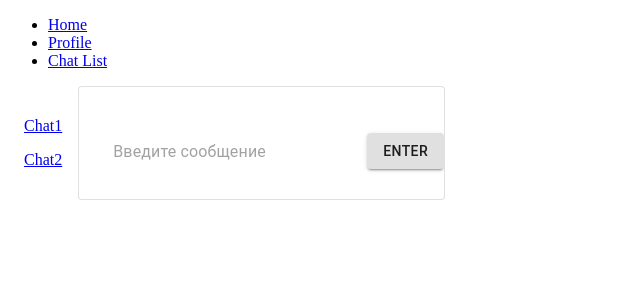
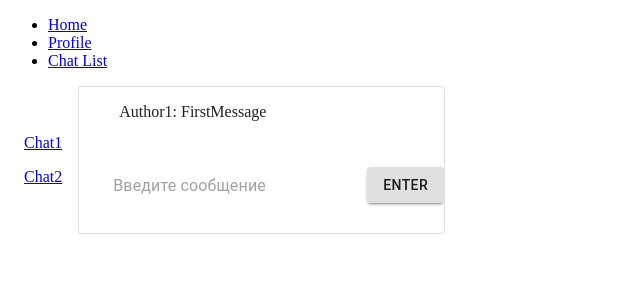
Before and after one commit to SiberianJohnny/react-chat, a React (Create React App) app: page /chatlist/0 in a window 1280 px wide. Shown: the top 300 px of the page, without its empty margins (0-640 px from the left). Built offline with nearby package versions, Linux system fonts and the light colour scheme.

Commit message:
Chats now show their own data. But it cannot be updated for now.

```diff
--- a/src/components/App.js
+++ b/src/components/App.js
@@ -5,6 +5,7 @@ import CurrentChat from './CurrentChat/CurrentChat.js';
 import { BrowserRouter, Link, Route, Switch } from "react-router-dom";
 import ProfilePage from "./ProfilePage/ProfilePage.js";
 import { useState } from 'react';
+import NoChat from "./NoChat/NoChat.js";
 
 const theme = createTheme({
   palette: {
@@ -17,7 +18,30 @@ const theme = createTheme({
   },
 });
 
+const chatsArr = [{
+  id: 0,
+  name: "Chat1",
+  user: 'Author1',
+  messages: [{ text: "FirstMessage", author: 'Author1' }],
+
+},
+{
+  id: 1,
+  name: "Chat2",
+  user: 'Author2',
+  messages: [{ text: "FirstMessageHereToo!", author: 'Author2' }],
+
+},
+];
+
 function App() {
+
+  const [allChats, setAllChats] = useState(chatsArr);
+
+  const someFunc = (newData) => {
+    setAllChats(prev => [...prev, newData])
+    console.log(newData)
+  }
 
   return (
     <ThemeProvider theme={theme}>
@@ -29,23 +53,29 @@ function App() {
             <li><Link to="/chatlist">Chat List</Link></li>
           </ul>
         </header>
+        <Box sx={{ display: 'flex', alignItems: 'center' }}>
           <Switch>
             <Route exact path="/">
               Home Page
             </Route>
-          <Route exact path="/profile"><ProfilePage /></Route>
-          <Box sx={{ display: 'flex', alignItems: 'center' }}>
-            <Route path="/chatlist">
-              <ChatList />
+            <Route exact path="/profile">
+              <ProfilePage />
             </Route>
-            <Route path="/chatlist/:chatId">
-              <CurrentChat />
+
+            <Route exact path="/chatlist">
+              <ChatList
+                chats={allChats}
+              />
+              <NoChat />
             </Route>
-          </Box>
-          <Route>
-            <h3>Page not found</h3>
+            <Route exact path="/chatlist/:chatId">
+              <ChatList
+                chats={allChats}
+              />
+              <CurrentChat chats={allChats} someProp={someFunc} />
             </Route>
           </Switch>
+        </Box>
       </BrowserRouter>
     </ThemeProvider >
   );
--- a/src/components/ChatList/ChatList.js
+++ b/src/components/ChatList/ChatList.js
@@ -1,61 +1,39 @@
 import * as React from 'react';
 import List from '@material-ui/core/List';
 import ListItem from '@material-ui/core/ListItem';
-import Divider from '@material-ui/core/Divider';
-import ListItemAvatar from '@material-ui/core/ListItemAvatar';
-import Avatar from '@material-ui/core/Avatar';
 
 import { Link } from "react-router-dom";
 import { useState } from 'react';
 
 
-const chatsArr = [{
-  id: 0,
-  name: "Chat1",
-  messages: [{ text: "FirstMessage", author: 'Author1' }],
+// const chatsArr = [{
+//   id: 0,
+//   name: "Chat1",
+//   messages: [{ text: "FirstMessage", author: 'Author1' }],
 
-},
-{
-  id: 1,
-  name: "Chat2",
-  messages: [{ text: "FirstMessageHereToo!", author: 'Author2' }],
+// },
+// {
+//   id: 1,
+//   name: "Chat2",
+//   messages: [{ text: "FirstMessageHereToo!", author: 'Author2' }],
 
-},
-];
+// },
+// ];
 
-export default function AlignItemsList() {
+export default function AlignItemsList({ chats }) {
 
-
-  const [allChats, setAllChats] = useState([chatsArr]);
-
+  // const [allChats, setAllChats] = useState([chatsArr]);
   return (
     <List sx={{ width: '100%', maxWidth: 360, bgcolor: 'background.paper' }}>
       {
-        chatsArr.map((chat) => (
+        chats.map((chat) => (
           <ListItem key={chat.id}>
-            <Link to={`/chatlist/${chat.name}`}>
+            <Link to={`/chatlist/${chat.id}`}>
               {chat.name}
             </Link>
           </ListItem>
         ))
       }
-      {/* <ListItem alignItems="flex-start">
-        <ListItemAvatar>
-          <Avatar alt="Remy Sharp" src="/static/images/avatar/1.jpg" />
-        </ListItemAvatar>
-      </ListItem>
-      <Divider variant="inset" component="li" />
-      <ListItem alignItems="flex-start">
-        <ListItemAvatar>
-          <Avatar alt="Travis Howard" src="/static/images/avatar/2.jpg" />
-        </ListItemAvatar>
-      </ListItem>
-      <Divider variant="inset" component="li" />
-      <ListItem alignItems="flex-start">
-        <ListItemAvatar>
-          <Avatar alt="Cindy Baker" src="/static/images/avatar/3.jpg" />
-        </ListItemAvatar>
-      </ListItem> */}
     </List>
   );
 }
--- a/src/components/CurrentChat/CurrentChat.js
+++ b/src/components/CurrentChat/CurrentChat.js
@@ -2,25 +2,36 @@ import { useState, useEffect } from 'react';
 import MessageList from '../MessageList/MessageList';
 import { useParams } from "react-router-dom";
 
-const CurrentChat = () => {
-  const [allMessages, setAllMessages] = useState([])
+const CurrentChat = ({ chats, someProp }) => {
+  const { chatId } = useParams();
+
+  const allChatMessages = chats.map((item) => (
+    item.messages
+  ))
+
+  const [allMessages, setAllMessages] = useState(allChatMessages)
+
+  let msgText = '';
+  const eventhandler = data => {
+    msgText = data;
+  }
 
 
   const addMsg = (e) => {
+    const currentChat = chats[chatId];
     const newMsg = {
-      id: allMessages.length + 1,
-      text: document.getElementById('message-input').value,
-      author: 'Guest'
+      id: chatId,
+      name: currentChat.name,
+      message: [{ text: msgText, author: currentChat.user }]
     };
     e.preventDefault();
-    setAllMessages(prev => [...prev, newMsg])
+    setAllMessages(prev => [...prev, newMsg.message]);
+    someProp(newMsg)
   };
-
 
   useEffect(() => {
     if (allMessages.length > 0 && allMessages[allMessages.length - 1].author !== 'Bot') {
       const newMsg = {
-        id: allMessages.length + 1,
         text: 'Привет, ' + allMessages[allMessages.length - 1].author + '. Я фиксированное сообщение.',
         author: 'Bot'
       };
@@ -31,12 +42,9 @@ const CurrentChat = () => {
     }
   }, [allMessages]);
 
-
-  const { chatId } = useParams();
-
   return (
     <>
-      <MessageList arr={allMessages} addMessage={addMsg} />
+      <MessageList arr={allMessages[chatId]} addMessage={addMsg} onChange={eventhandler} />
     </>
   );
 };
--- a/src/components/MessageList/MessageList.js
+++ b/src/components/MessageList/MessageList.js
@@ -5,9 +5,13 @@ import { useRef, useEffect } from 'react';
 
 
 
-const MessageList = ({ arr, addMessage }) => {
+const MessageList = ({ arr, addMessage, onChange }) => {
   const theme = useTheme();
   const inputRef = useRef(null);
+
+  const handleChange = ((e) => {
+    return onChange(e.target.value);
+  });
 
   useEffect(() => {
     inputRef.current?.focus();
@@ -18,15 +22,14 @@ const MessageList = ({ arr, addMessage }) => {
       <Card variant="outlined" >
         <ul className='messagesList'>
           {
-            arr.map((item) => (
-              <li key={item.id}>{item.author}: {item.text}</li>
+            arr.map((item, index) => (
+              <li key={index}>{item.author}: {item.text}</li>
             ))
           }
         </ul>
         <Box sx={{ display: 'flex', alignItems: 'center', justifyContent: 'center' }}>
           <TextField
             inputRef={input => input && input.focus()}
-            id="message-input"
             placeholder='Введите сообщение'
             style={{
               margin: '20px',
@@ -34,6 +37,7 @@ const MessageList = ({ arr, addMessage }) => {
               borderColor: theme.palette.secondary.main,
             }}
             variant="outlined"
+            onChange={handleChange}
           />
           <Button variant="contained" onClick={addMessage} >Enter</Button>
         </Box>
--- /dev/null
+++ b/src/components/NoChat/NoChat.js
@@ -0,0 +1,9 @@
+
+
+const NoChat = () => {
+  return (
+    <p> Выберите чат </p>
+  )
+}
+
+export default NoChat;
```
Lines whose indentation alone changed are shown as unchanged.
